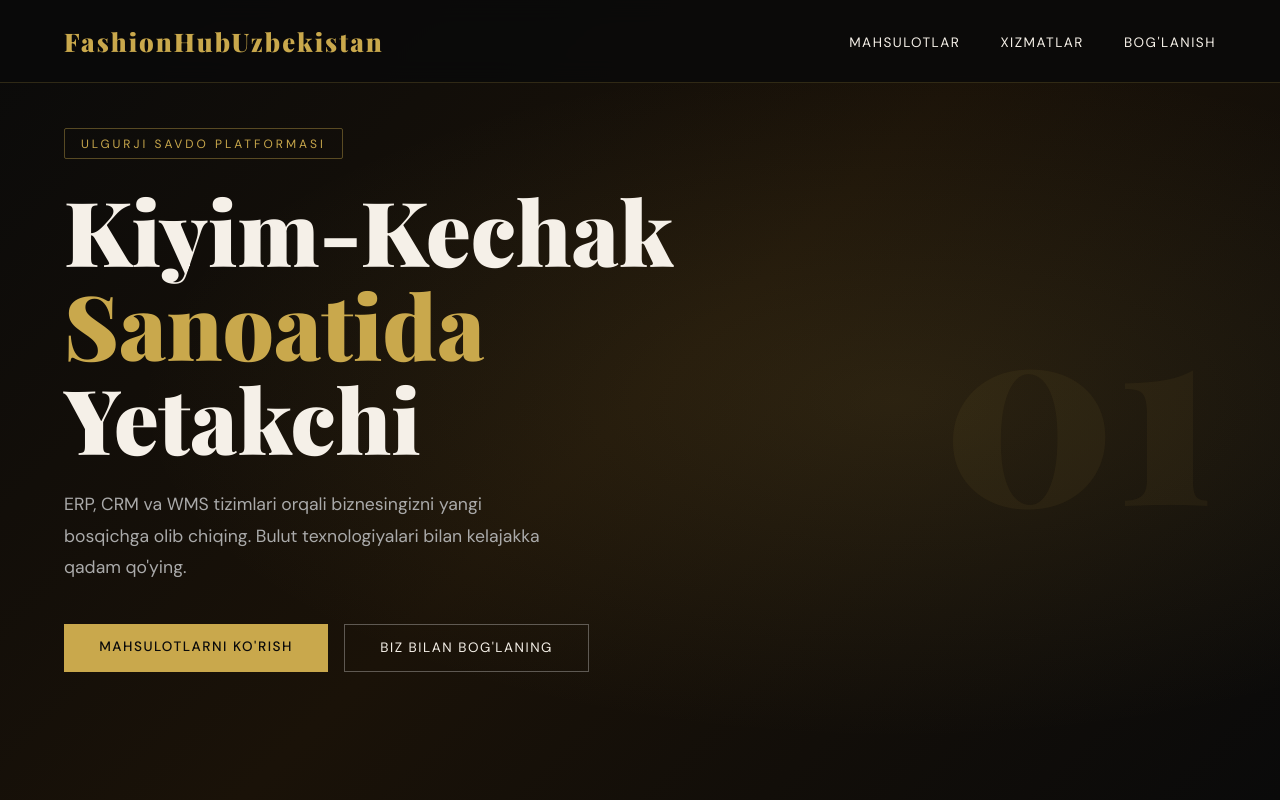
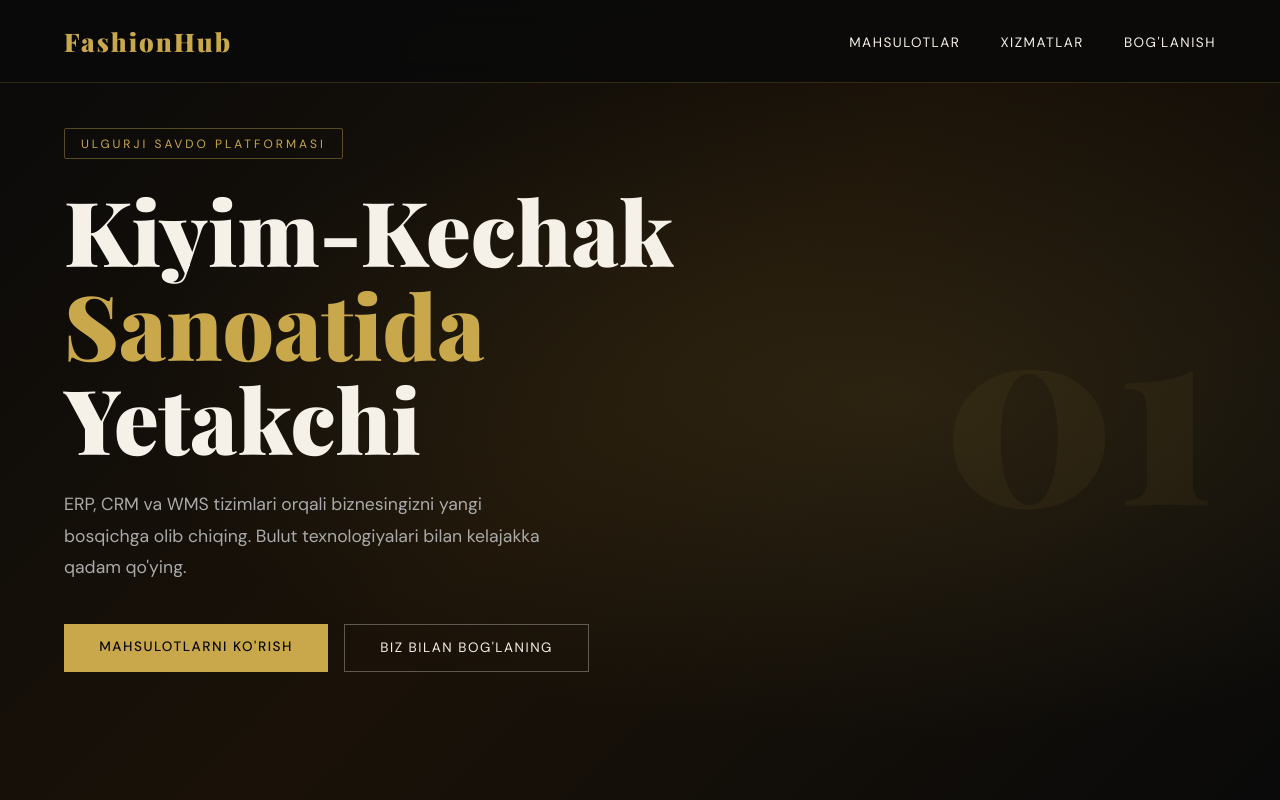
Before and after one commit to Nematjon7707/myfit, a website: page public/index.html in a window 1280 px wide. Shown: the top 800 px of the page. Drawn offline with nearby package versions, Linux system fonts and the light colour scheme.

Commit message:
test update

```diff
--- a/public/index.html
+++ b/public/index.html
@@ -248,7 +248,7 @@
 <body>
 
 <nav>
-  <div class="logo">FashionHubUzbekistan</div>
+  <div class="logo">FashionHub</div>
   <ul class="nav-links">
     <li><a href="#products">Mahsulotlar</a></li>
     <li><a href="#services">Xizmatlar</a></li>
```
